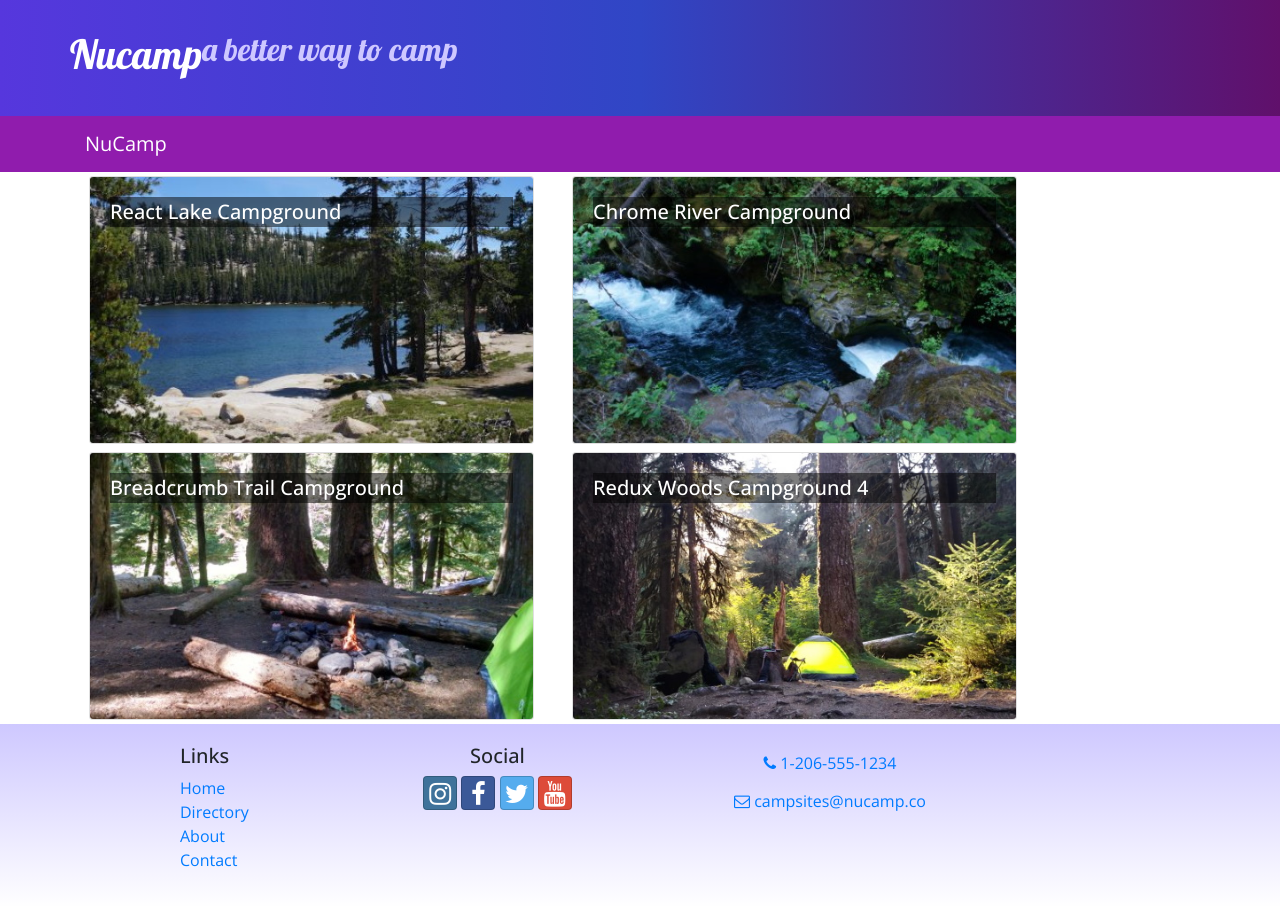
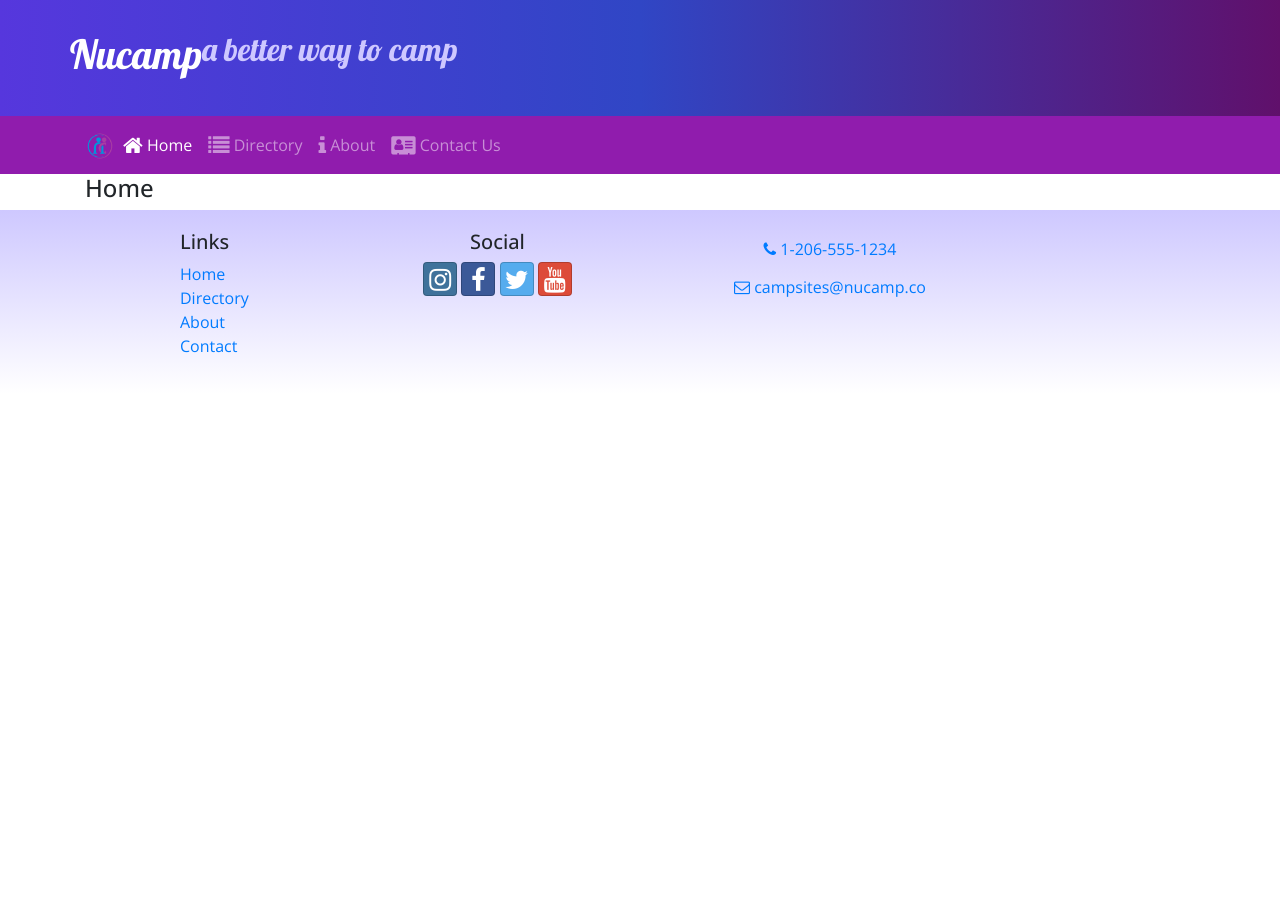
Before and after one commit to mrwhiterk/Nucamp-course-work, a React (Create React App) app in the folder 3-React/nucampsite/: page /home in a window 1280 px wide. After the commit the page ends 800 px from the top, so only its background shows below. Built offline with nearby package versions, Linux system fonts and the light colour scheme.

Commit message:
finished react router exer

```diff
--- a/3-React/nucampsite/package.json
+++ b/3-React/nucampsite/package.json
@@ -12,6 +12,7 @@
     "react": "^17.0.1",
     "react-dom": "^17.0.1",
     "react-popper": "^2.2.4",
+    "react-router-dom": "^5.2.0",
     "react-scripts": "4.0.0",
     "reactstrap": "^8.7.1",
     "typeface-lobster": "^1.1.13",
--- a/3-React/nucampsite/src/App.js
+++ b/3-React/nucampsite/src/App.js
@@ -1,15 +1,16 @@
 import React, { Component } from "react";
 import "./App.css";
-import Main from './components/MainComponent'
-
+import Main from "./components/MainComponent";
+import { BrowserRouter } from "react-router-dom";
 
 class App extends Component {
-
   render() {
     return (
-      <div className="App">
-        <Main />
-      </div>
+      <BrowserRouter>
+        <div className="App">
+          <Main />
+        </div>
+      </BrowserRouter>
     );
   }
 }
--- a/3-React/nucampsite/src/components/DirectoryComponent.js
+++ b/3-React/nucampsite/src/components/DirectoryComponent.js
@@ -1,9 +1,9 @@
 import React from "react";
 import { Card, CardImg, CardImgOverlay, CardTitle } from "reactstrap";
 
-function RenderDirectoryItem({ campsite, onClick }) {
+function RenderDirectoryItem({ campsite }) {
   return (
-    <Card onClick={() => onClick(campsite.id)}>
+    <Card>
       <CardImg width="100%" src={campsite.image} alt={campsite.name} />
       <CardImgOverlay>
         <CardTitle>{campsite.name}</CardTitle>
@@ -16,7 +16,7 @@
   const directory = props.campsites.map((campsite) => {
     return (
       <div className="col-md-5 m-1" key={campsite.id}>
-        <RenderDirectoryItem onClick={props.onClick} campsite={campsite} />
+        <RenderDirectoryItem campsite={campsite} />
       </div>
     );
   });
--- a/3-React/nucampsite/src/components/FooterComponent.js
+++ b/3-React/nucampsite/src/components/FooterComponent.js
@@ -1,4 +1,6 @@
 import React from "react";
+
+import { Link } from "react-router-dom";
 
 function Footer(props) {
   return (
@@ -9,16 +11,16 @@
             <h5>Links</h5>
             <ul className="list-unstyled">
               <li>
-                <a href="#">Home</a>
+                <Link to="/home">Home</Link>
               </li>
               <li>
-                <a href="#">Directory</a>
+                <Link to="/directory">Directory</Link>
               </li>
               <li>
-                <a href="#">About</a>
+                <Link to="/aboutus">About</Link>
               </li>
               <li>
-                <a href="#">Contact</a>
+                <Link to="/contactus">Contact</Link>
               </li>
             </ul>
           </div>
--- a/3-React/nucampsite/src/components/HeaderComponent.js
+++ b/3-React/nucampsite/src/components/HeaderComponent.js
@@ -1,7 +1,32 @@
 import React, { Component } from "react";
-import { Navbar, NavbarBrand, Jumbotron } from "reactstrap";
+import {
+  Nav,
+  Navbar,
+  NavbarBrand,
+  NavbarToggler,
+  Collapse,
+  NavItem,
+  Jumbotron,
+} from "reactstrap";
+import { NavLink } from "react-router-dom";
 
 class Header extends Component {
+  constructor(props) {
+    super(props);
+
+    this.toggleNav = this.toggleNav.bind(this);
+
+    this.state = {
+      isNavOpen: false,
+    };
+  }
+
+  toggleNav() {
+    this.setState({
+      isNavOpen: !this.state.isNavOpen,
+    });
+  }
+
   render() {
     return (
       <>
@@ -13,9 +38,42 @@
             </div>
           </div>
         </Jumbotron>
-        <Navbar dark sticky="top">
+        <Navbar dark sticky="top" expand="md">
           <div className="container">
-            <NavbarBrand href="/">NuCamp</NavbarBrand>
+            <NavbarBrand className="mr-auto" href="/">
+              <img
+                src="/assets/images/logo.png"
+                height="30"
+                width="30"
+                alt="NuCamp Logo"
+              />
+            </NavbarBrand>
+            {console.log(NavbarToggler)}
+            <NavbarToggler onClick={this.toggleNav} />
+            <Collapse isOpen={this.state.isNavOpen} navbar>
+              <Nav navbar>
+                <NavItem>
+                  <NavLink className="nav-link" to="/home">
+                    <i className="fa fa-home fa-lg" /> Home
+                  </NavLink>
+                </NavItem>
+                <NavItem>
+                  <NavLink className="nav-link" to="/directory">
+                    <i className="fa fa-list fa-lg" /> Directory
+                  </NavLink>
+                </NavItem>
+                <NavItem>
+                  <NavLink className="nav-link" to="/aboutus">
+                    <i className="fa fa-info fa-lg" /> About
+                  </NavLink>
+                </NavItem>
+                <NavItem>
+                  <NavLink className="nav-link" to="/contactus">
+                    <i className="fa fa-address-card fa-lg" /> Contact Us
+                  </NavLink>
+                </NavItem>
+              </Nav>
+            </Collapse>
           </div>
         </Navbar>
       </>
--- /dev/null
+++ b/3-React/nucampsite/src/components/HomeComponent.js
@@ -0,0 +1,11 @@
+import React from "react";
+
+function Home(props) {
+  return (
+    <div className="container">
+      <h4>Home</h4>
+    </div>
+  );
+}
+
+export default Home;
--- a/3-React/nucampsite/src/components/MainComponent.js
+++ b/3-React/nucampsite/src/components/MainComponent.js
@@ -2,32 +2,39 @@
 import Directory from "./DirectoryComponent";
 import CampsiteInfo from "./CampsiteInfoComponent";
 import { CAMPSITES } from "../shared/campsites";
-import Header from './HeaderComponent';
-import Footer from './FooterComponent';
+import Header from "./HeaderComponent";
+import Footer from "./FooterComponent";
+import Home from "./HomeComponent";
+import { Switch, Route, Redirect } from "react-router-dom";
 
 class Main extends Component {
   state = {
     campsites: CAMPSITES,
-    selectedCampsite: null,
   };
 
-  onCampsiteSelect(campsiteId) {
-    this.setState({ selectedCampsite: campsiteId });
-  }
+  render() {
+    const HomePage = () => {
+      return <Home />;
+    };
 
-  render() {
     return (
       <div>
         <Header />
-        <Directory
-          campsites={this.state.campsites}
-          onClick={(campsiteId) => this.onCampsiteSelect(campsiteId)}
-        />
-        <CampsiteInfo campsite={this.state.campsites.filter(campsite => campsite.id === this.state.selectedCampsite)[0]} />
+        <Switch>
+          <Route path="/home" component={HomePage} />
+          <Route
+            exact
+            path="/directory"
+            render={() => <Directory campsites={this.state.campsites} />}
+          />
+          <Redirect to="/home" />
+        </Switch>
+
         <Footer />
       </div>
     );
   }
 }
 
+
 export default Main;
```
Also changed, not shown: 1 other file (tests, documents, lock files or other folders).
